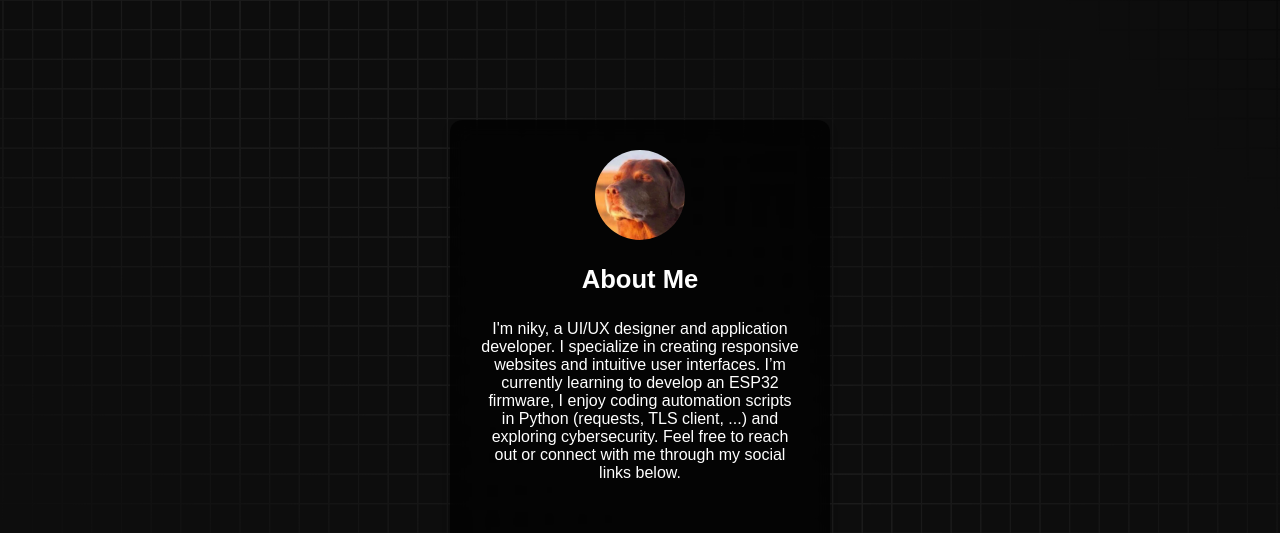
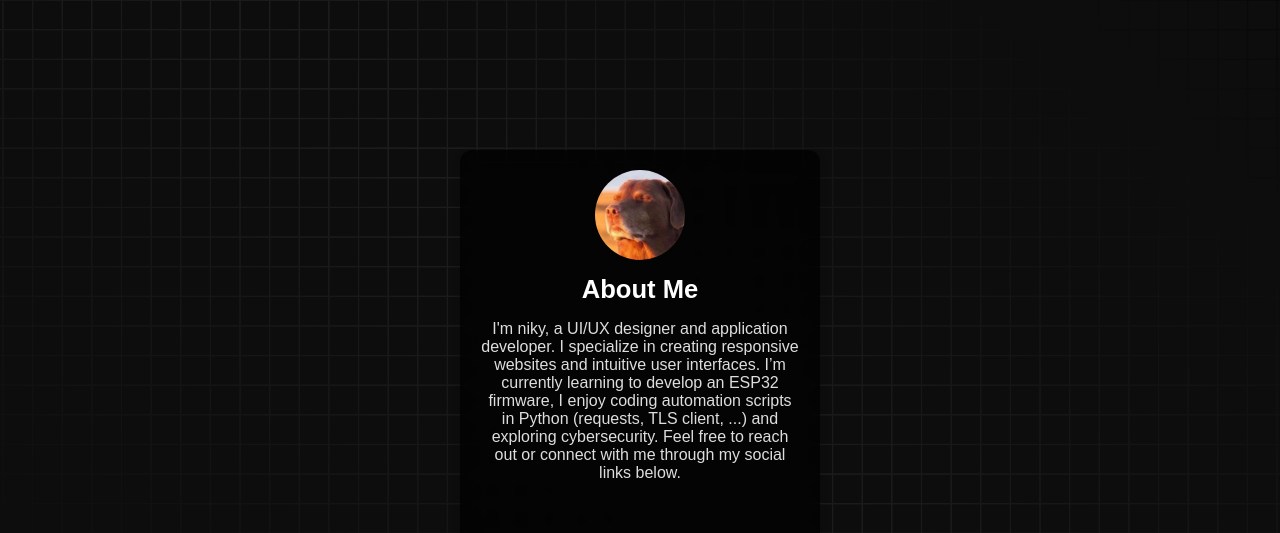
Before and after one commit to nikyy2/nikyofficial.github.io, a plain HTML site: page index.html in a window 1280 px wide. Shown: the top 533 px of the page. Drawn offline with nearby package versions, Linux system fonts and the light colour scheme.

Commit message:
Update style.css

```diff
--- a/style.css
+++ b/style.css
@@ -4,21 +4,24 @@ body {
   display: flex;
   justify-content: center;
   align-items: center;
-  height: 100vh;
+  min-height: 100vh;
+  height: 100%;
+  background-color: #000;
   background-image: url('background.png');
   background-size: cover;
   background-position: center;
-  background-attachment: fixed;
+  background-attachment: scroll;
 }
 
 .card {
   background: rgba(0, 0, 0, 0.7);
   border-radius: 12px;
   box-shadow: 0 4px 8px rgba(0, 0, 0, 0.2);
-  width: 320px;
-  height: 500px;
+  width: 90%;
+  max-width: 320px;
+  height: auto;
   text-align: center;
-  padding: 30px;
+  padding: 20px;
   color: white;
   backdrop-filter: blur(10px);
   display: flex;
@@ -39,12 +42,11 @@ body {
 .card h2 {
   font-size: 1.6em;
   font-weight: bold;
-  margin: 0px 0;
+  margin: 0;
 }
 
 .card .info {
   font-size: 1em;
-  font
   color: #ddd;
   margin-bottom: 70px;
 }
```
